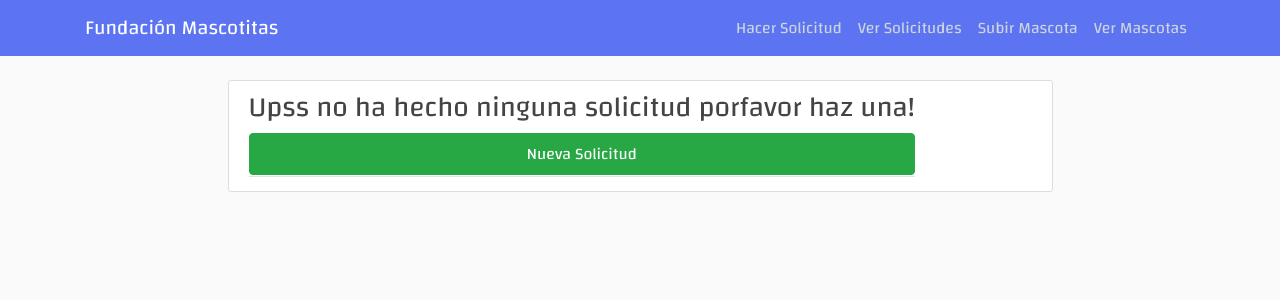
After one commit to aargudo1910/peps, a Flask app: page /ver/solicitudes in a window 1280 px wide. The commit adds this page. Shown: the top 300 px of the page. Run offline with Flask 2, Linux system fonts and the light colour scheme; data that the repository does not hold is empty; some libraries are stand-ins or nearby versions.

Commit message:
Ingreso, visualización y eliminación de mascotas e ingreso y visualización solicitudes

```diff
--- a/proyectoMascotas/src/__init__.py
+++ b/proyectoMascotas/src/__init__.py
@@ -5,8 +5,8 @@ app.config['SECRET_KEY'] = 'c81dac792846c247acb200f1b0a7eab4'
 client = MongoClient(
     "mongodb+srv://jatobrun:jatobrun@cluster0-hx8rh.mongodb.net/test?retryWrites=true&w=majority")
 
-db = client['Embebidos']
-tabla_productos = db['Productos']
-tabla_carritos = db['Carritos']
+db = client['Fundacion']
+tabla_mascotas = db['Mascotas']
+tabla_solicitudes = db['Solicitudes']
 
 from src import routes
--- a/proyectoMascotas/src/routes.py
+++ b/proyectoMascotas/src/routes.py
@@ -3,126 +3,94 @@ import os
 import time
 import secrets
 from flask import render_template, flash, redirect, url_for, session, request, jsonify
-from src import app, tabla_productos, tabla_carritos
-from src.forms import BuscadorForm, PagoForm, ProductoForm
+from src import app, tabla_mascotas, tabla_solicitudes
+from src.forms import BuscadorForm, SolicitudForm, MascotaForm
 from bson.objectid import ObjectId
 
 @app.route('/', methods =['GET', 'POST'])
 def home():
     form = BuscadorForm()
     if form.validate_on_submit():
-        carrito = tabla_carritos.find_one({'carrito_id': form.carrito.data})
-        if carrito:
-            session['carrito_id'] = form.carrito.data
-            print(session['carrito_id'])
-            return redirect(url_for('buscar_carrito'))
-        flash('No existe el carrito', 'warning')
+        solicitud = tabla_solicitudes.find_one({'solicitud_id': form.solicitud.data})
+        if solicitud:
+            session['solicitud_id'] = form.solicitud.data
+            print(session['solicitud_id'])
+            return redirect(url_for('buscar_solicitud'))
+        flash('No existe la solicitud', 'warning')
     return render_template('buscador.html', form = form)
 
-@app.route('/carritos', methods = ['POST'])
-def crear_carritos():
-    lista = request.get_data().decode("utf-8").split(',')
-    carrito_id = lista[1]
-    producto_id = lista[0]
-    print(carrito_id)
-    carrito = tabla_carritos.find_one({'carrito_id': carrito_id})
-    producto = tabla_productos.find_one({'animal': producto_id})
-    if not(carrito):
-        carrito = {
-                'carrito_id': carrito_id,
-                'productos': [producto['animal']],
-                'objetos':[producto],
-                'cantidades': [1]
-
-                }
-        tabla_carritos.insert_one(carrito)
-    else:
-        productos = carrito['productos']
-        cantidades = carrito['cantidades']
-        objetos = carrito['objetos']
-        if producto['animal'] in productos:
-            index = productos.index(producto_id)
-            cantidades[index] += 1
-        else:
-            productos.append(producto_id)
-            cantidades.append(1)
-            objetos.append(producto)
-
-        cambios = {
-                    'productos': productos,
-                    'objetos': objetos,
-                    'cantidades': cantidades
-                    }
-        tabla_carritos.update_one(
-                                    {'carrito_id': carrito_id},
-                                    {'$set': cambios}
-                                    )
-
-    return jsonify({'status': 'ok'})
-@app.route('/carritos/', methods = ['GET'])
-def buscar_carrito():
-    final = []
-    carrito = tabla_carritos.find_one({'carrito_id': session['carrito_id']})
-    productos = carrito['objetos']
-    cantidades = carrito['cantidades']
-    for indice, producto in enumerate(productos):
-        elemento = (producto, cantidades[indice])
-        final.append(elemento)
-    return render_template('carrito.html', productos = final)
-
-@app.route('/producto', methods = ['GET', 'POST'])
+@app.route('/mascota', methods = ['GET', 'POST'])
 def crear_mascota():
-    form = ProductoForm()
+    form = MascotaForm()
     if form.validate_on_submit():
         picture_file, f_ext = save_picture(form.imagen.data)
-        producto = {
+        mascota = {
                     'nombre': form.nombre.data,
                     'edad': form.edad.data,
                     'animal': form.animal.data,
                     'raza': form.raza.data,
                     'imagen': picture_file
                     }
-        tabla_productos.insert_one(producto)
+        tabla_mascotas.insert_one(mascota)
         form.nombre.data = ''
         form.edad.data = ''
         form.animal.data = ''
-        form.raza.data = 0
-        flash('Producto creado satisfactoriamente', 'success')
+        form.raza.data = ''
+        flash('Mascota subida satisfactoriamente', 'success')
 
-    return render_template('producto.html', form = form)
+    return render_template('mascota.html', form = form)
 
-@app.route('/productos', methods = ['GET'])
+@app.route('/mascotas', methods = ['GET'])
 def ver_mascotas():
-    productos = tabla_productos.find_one({})
-    if productos:
-        productos = tabla_productos.find({})
-        return render_template('productos.html', productos=productos)
+    mascotas = tabla_mascotas.find_one({})
+    if mascotas:
+        mascotas = tabla_mascotas.find({})
+        return render_template('mascotas.html', mascotas=mascotas)
     else:
-        return render_template('productos.html', vacio_productos = True)
-    return render_template('productos.html', productos=productos)
+        return render_template('mascotas.html', vacio_mascotas = True)
+    return render_template('mascotas.html', mascotas=mascotas)
 
-@app.route('/pago', methods = ['GET', 'POST'])
-def pago():
-    form = PagoForm()
+@app.route('/mascotas/<_id>/delete', methods=['POST'])
+def borrar_mascota(_id):
+    tabla_mascotas.delete_one({'_id': ObjectId(_id)})
+    return redirect(url_for('ver_mascotas'))
+
+@app.route('/solicitud', methods = ['GET', 'POST'])
+def crear_solicitud():
+    form = SolicitudForm()
     if form.validate_on_submit():
-        flash('Gracias por ingresar mascotita')
-        return redirect(url_for('logout'))
-    return render_template('pago.html', form = form)
+        solicitud = {
+                    'cedula': form.cedula.data,
+                    'nombre': form.nombre.data,
+                    'apellido': form.apellido.data,
+                    'correo': form.correo.data,
+                    'telefono': form.telefono.data,
+                    'mascota': form.mascota.data
+                    }
+        tabla_solicitudes.insert_one(solicitud)
+        form.cedula.data = ''
+        form.nombre.data = ''
+        form.apellido.data = ''
+        form.correo.data = ''
+        form.telefono.data = ''
+        form.mascota.data = ''
+        flash('Solicitud enviada satisfactoriamente', 'success')
+    return render_template('solicitud.html', form = form)
 
-@app.route("/logout")
-def logout():
-    tabla_carritos.delete_one({'carrito_id': session['carrito_id']})
-    session.clear()
+@app.route('/ver/solicitudes', methods = ['GET'])
+def ver_solicitudes():
+    solicitudes = tabla_solicitudes.find_one({})
+    if solicitudes:
+        solicitud = tabla_solicitudes.find({})
+        return render_template('solicitudes.html', solicitudes=solicitudes)
+    else:
+        return render_template('solicitudes.html', vacio_solicitudes = True)
+    return render_template('solicitudes.html', solicitudes=solicitudes)
 
-    flash('Pago realizado satisfactoriamente')
-    return redirect(url_for('home'))
-
-@app.route("/productos/<_id>/delete", methods=['POST'])
-def borrar_producto(_id):
-    tabla_productos.delete_one({'_id': ObjectId(_id)})
-    return redirect(url_for('ver_productos'))
-
-
+@app.route("/solicitudes/<_cedula>/delete", methods=['POST'])
+def borrar_solicitud(_cedula):
+    tabla_solicitudes.delete_one({'_cedula': ObjectId(_cedula)})
+    return redirect(url_for('ver_solicitudes'))
 
 def save_picture(form_picture):
     extensions = ['.jpg', '.jpeg', '.tif', '.png', '.PNG']
@@ -131,7 +99,7 @@ def save_picture(form_picture):
     picture_fn = random_hex + f_ext
     if f_ext in extensions:
         picture_path = os.path.join(
-            app.root_path, 'static/Productos', picture_fn)
+            app.root_path, 'static/Mascotas', picture_fn)
         output_size = (125, 125)
         i = Image.open(form_picture)
         i.thumbnail(output_size)
--- a/proyectoMascotas/src/templates/base.html
+++ b/proyectoMascotas/src/templates/base.html
@@ -42,8 +42,8 @@
           <div class="navbar-nav">
             {% if control_center %}
             {% else %}
-            <a class="nav-item nav-link" href="{{url_for('crear_mascota')}}">Hacer Solicitud</a>
-            <a class="nav-item nav-link" href="{{url_for('ver_mascotas')}}">Ver Solicitudes</a>
+            <a class="nav-item nav-link" href="{{url_for('crear_solicitud')}}">Hacer Solicitud</a>
+            <a class="nav-item nav-link" href="{{url_for('ver_solicitudes')}}">Ver Solicitudes</a>
             <a class="nav-item nav-link" href="{{url_for('crear_mascota')}}">Subir Mascota</a>
             <a class="nav-item nav-link" href="{{url_for('ver_mascotas')}}">Ver Mascotas</a>
             {% endif %}
--- /dev/null
+++ b/proyectoMascotas/src/templates/solicitudes.html
@@ -0,0 +1,59 @@
+{%extends 'base.html'%} {%block body%}
+
+{% if vacio_solicitudes %}
+<div class="media content-section animated bounceInDown fast">
+    <div class="article-metadata">
+        <h3>Upss no ha hecho ninguna solicitud porfavor haz una!</h3>
+        <a class="nav-item nav-link btn btn-success" href="{{url_for('crear_solicitud')}}">Nueva Solicitud</a>
+    </div>
+
+</div>
+{% else %}
+{%for solicitud in solicitudes%}
+
+<article class="media content-section animated bounceInDown fast">
+
+    <div class="media-body">
+        <div class="article-metadata">
+
+            Cedula: <a class="mr-2" href="#">{{ solicitud.cedula}}</a>
+            Nombre: <a class="mr-2" href="#">{{solicitud.nombre}}</a></br>
+            Apellido: <a class="mr-2" href="#">{{solicitud.apellido}}</a></br>
+            Correo: <a class="mr-2" href="#">{{ solicitud.correo }}</a></br>
+            Número de telefono: <a class="mr-2" href="#">{{solicitud.telefono}}</a></br>
+            Mascota: <a class="mr-2" href="#">{{ solicitud.mascota }}</a></br>
+        </div>
+        <div class="article-metadata">
+            <a class='btn btn-secondary btn-sm mt-1 mb-1 mr-2 p-2'
+                href="#">Actualizar</a>
+            <button type="button" class='btn btn-danger btn-sm mt-1 mb-1 ml-1 p-2' data-toggle="modal"
+                data-target="#deleteModal">Borrar</button>
+        </div>
+
+    </div>
+</article>
+<div class="modal fade" id="deleteModal" tabindex="-1" role="dialog" aria-labelledby="deleteModalLabel"
+    aria-hidden="true">
+    <div class="modal-dialog" role="document">
+        <div class="modal-content">
+            <div class="modal-header">
+                <h5 class="modal-title" id="deleteModalLabel">Borrar solicitud?</h5>
+                <button type="button" class="close" data-dismiss="modal" aria-label="Close">
+                    <span aria-hidden="true">&times;</span>
+                </button>
+            </div>
+            <div class='modal-body'>
+                Seguro desea continuar?
+            </div>
+            <div class="modal-footer">
+                <button type="button" class="btn btn-secondary" data-dismiss="modal">Cerrar</button>
+                <form action="{{ url_for('borrar_solicitud', _cedula=solicitud.cedula) }}" method="POST">
+                    <input class="btn btn-danger" type="submit" value="Borrar">
+                </form>
+            </div>
+        </div>
+    </div>
+</div>
+{%endfor%}
+{% endif %}
+{% endblock %}
```
Also changed, not shown: proyectoMascotas/src/forms.py (+19 -12 lines), proyectoMascotas/src/templates/carrito.html (deleted, +0 -27 lines), proyectoMascotas/src/templates/mascotas.html (renamed from proyectoMascotas/src/templates/productos.html, +9 -9 lines), proyectoMascotas/src/templates/pago.html (deleted, +0 -79 lines), proyectoMascotas/src/templates/solicitud.html (added, +89 -0 lines), proyectoMascotas/src/static/Mascotas/d72e408374b35514.png (added), proyectoMascotas/src/static/Productos/34ec66a1883b405f.jpg (deleted), proyectoMascotas/src/templates/mascota.html (renamed from proyectoMascotas/src/templates/producto.html), 2 other files.
